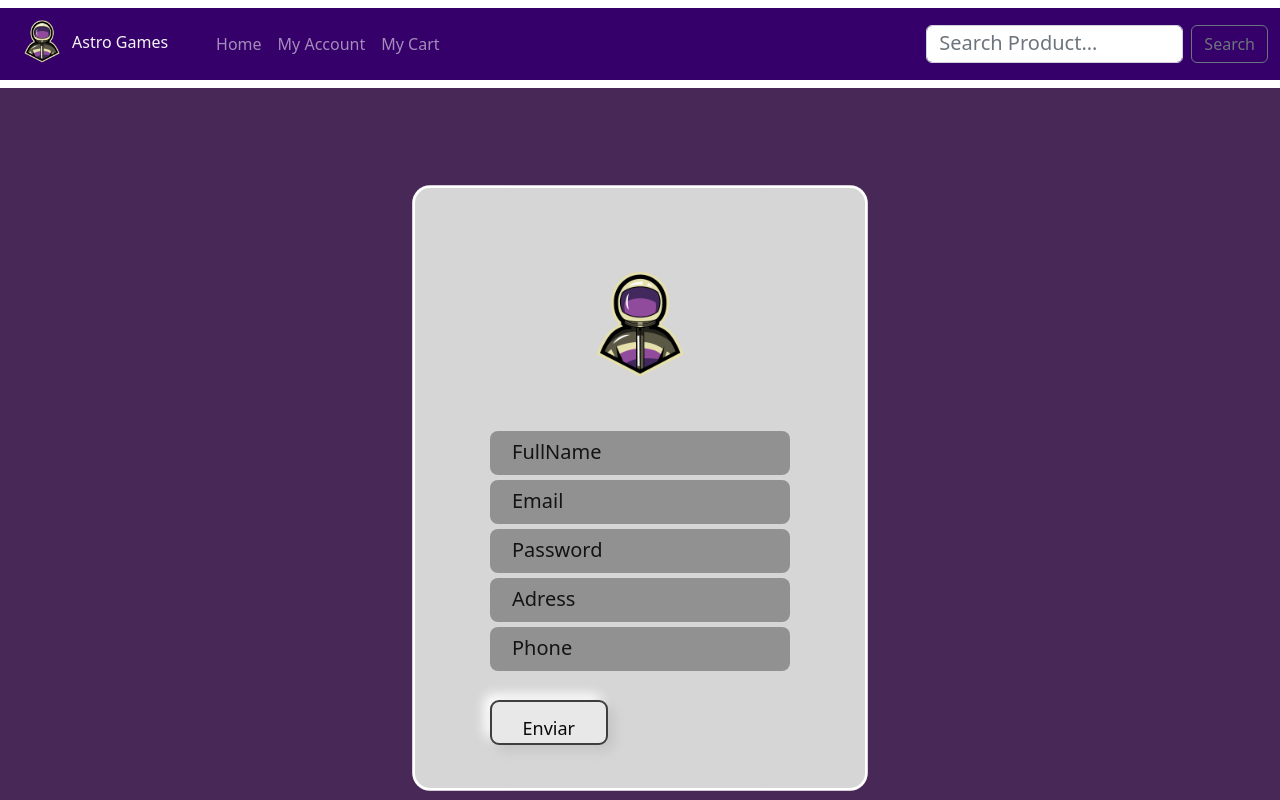
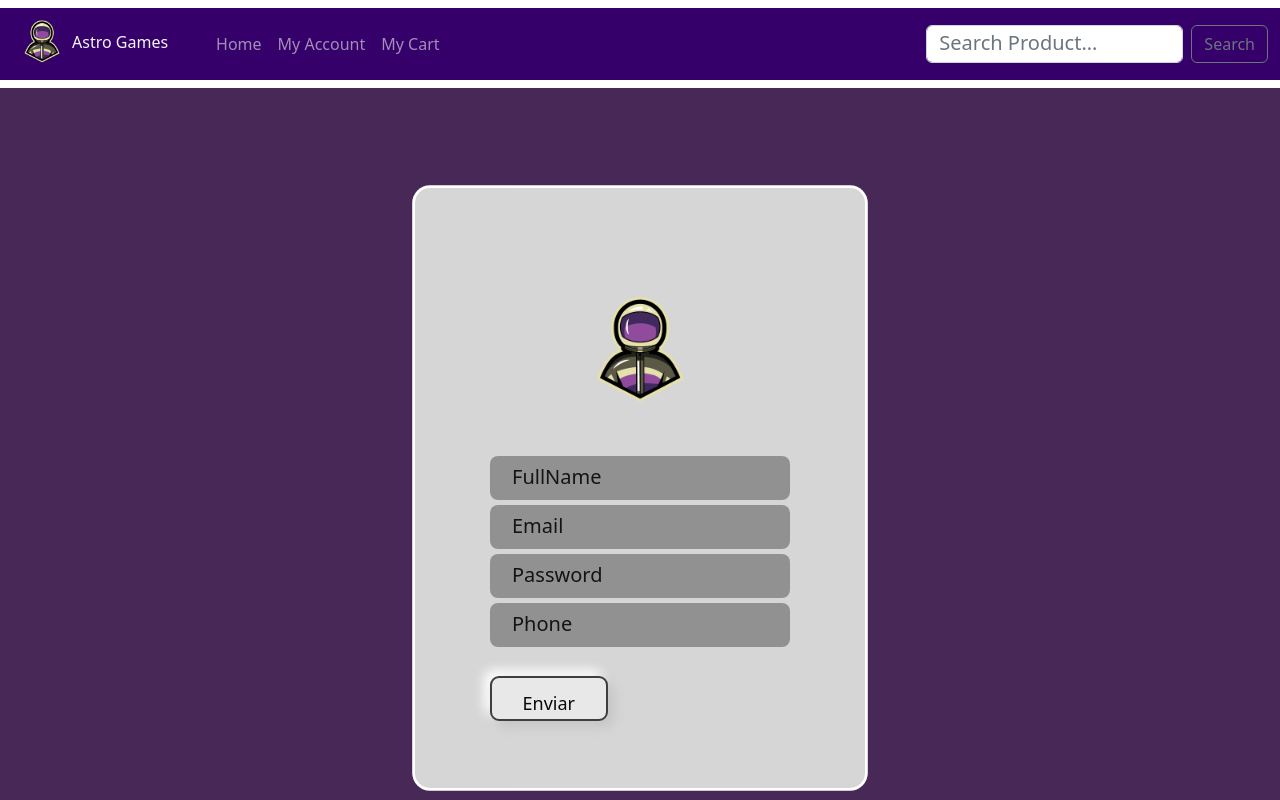
Before and after one commit to miguelbel00/p-grupal, a React (Create React App) app in the folder client/: page /register in a window 1280 px wide. Shown: the top 800 px of the page. Built offline with nearby package versions, Linux system fonts and the light colour scheme.

Commit message:
Delete div Addres

```diff
--- a/client/src/Pages/Login.jsx
+++ b/client/src/Pages/Login.jsx
@@ -53,8 +53,8 @@ export default function Login() {
                         )}
 
 
-
                     </Formik>
+                    <Link>Olvidaste tu contraseña?</Link>
                 </div>
             </div>
         </div>
--- a/client/src/Pages/Register.jsx
+++ b/client/src/Pages/Register.jsx
@@ -101,19 +101,6 @@ export default function Register() {
                                     {touched.password && errors.password && <div className="error">{errors.password}</div>}
                                 </div>
                                 <div>
-                                    <input
-                                        type="password"
-                                        className="inputStyle"
-                                        id="address"
-                                        name="address"
-                                        placeholder="Adress"
-                                        value={values.address}
-                                        onChange={handleChange}
-                                        onBlur={handleBlur}
-                                    />
-                                    {touched.address && errors.address && <div className="error">{errors.address}</div>}
-                                </div>
-                                <div>
 
                                     <input
                                         type="text"
```
